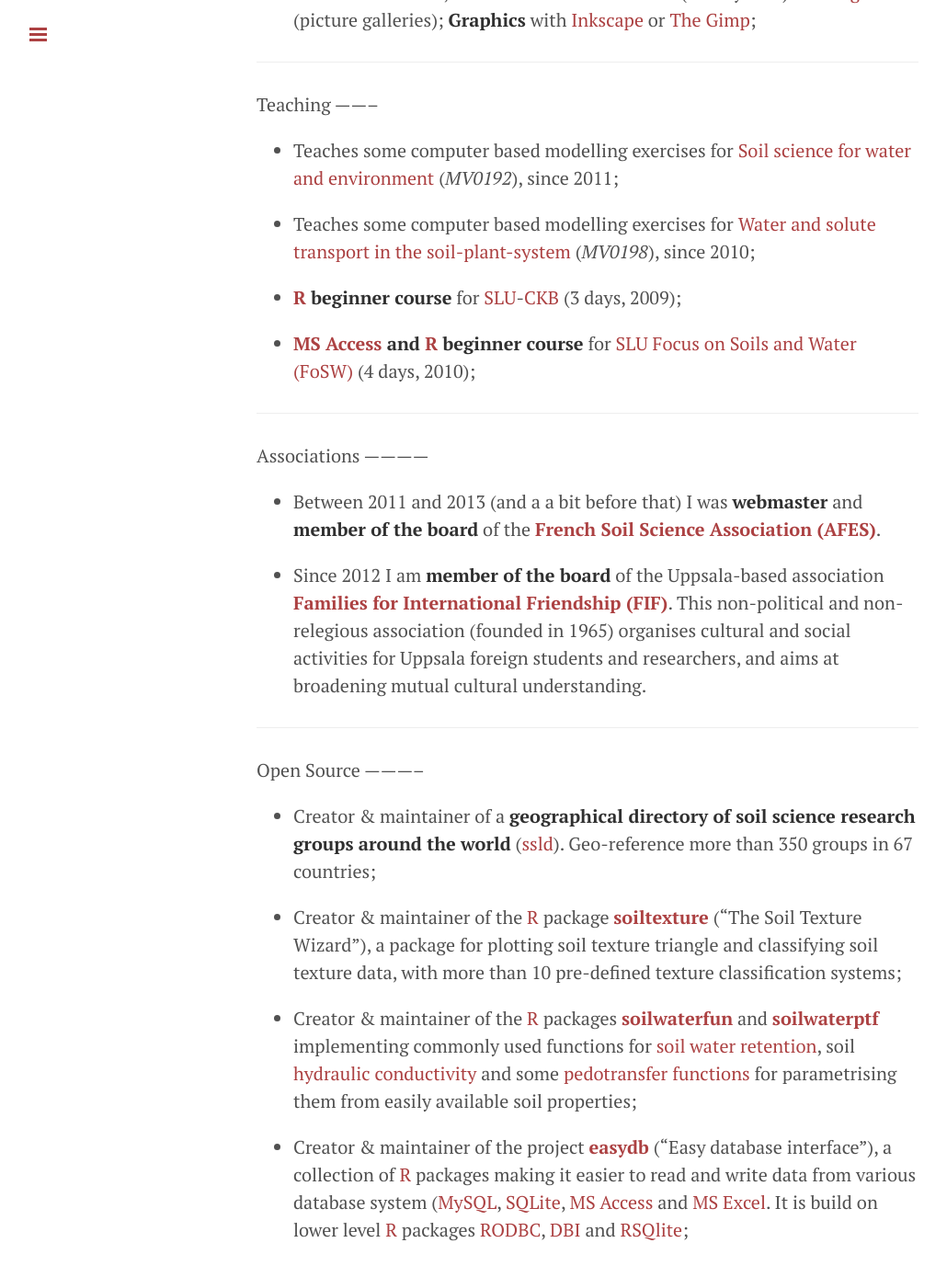
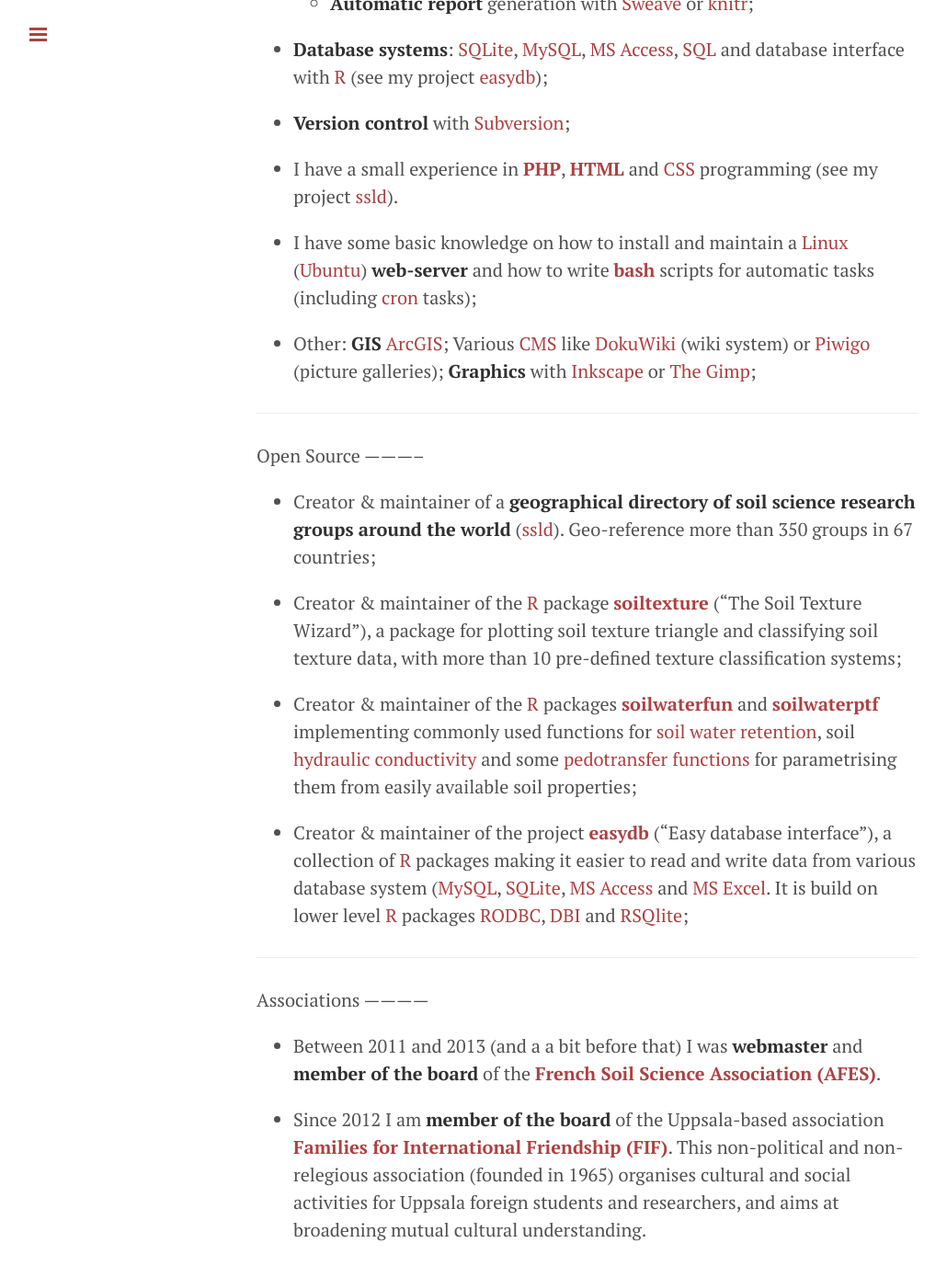
Before and after one commit to julienmoeys/julienmoeys.github.io, a Jekyll site: the page built from CV.md, in a window 1280 px wide and 1400 px high, scrolled down 2843 px. Shown: the top 1389 px of the window at 92% size, without its empty margins (1-1031 px from the left). Built offline with Jekyll 4.4.1, drawn with Linux system fonts in a browser that asks for light colours; Markdown is read by kramdown in place of the engine named in the settings; some of the changed text lies outside the part shown.

```diff
--- a/CV.md
+++ b/CV.md
@@ -8,9 +8,9 @@ weight    : 2.1
 Page content: [Contact](#contact) | [Education](#education) |
 [Fields of expertise](#expertiseFields) |
 [Professional experience](#professionalexperience) |
-[Programming](#programming) | [Teaching](#teaching) |
-[Publications](#publications) | [Associations](#associations) |
-[Open Source](#opensource)
+[Publications](#publications) | [Teaching](#teaching) |
+[Programming](#programming) | [Open Source](#opensource) |
+[Associations](#associations)
 
 
 
@@ -137,42 +156,6 @@ Programming    <a name="programming"></a>
 
 
 - - - - - - - - - - - - - - - - - - - - - - - - - - - - - - - - -
-Teaching    <a name="teaching"></a>
---------
-
-*   Teaches some computer based modelling exercises for
-    [Soil science for water and environment][] (_MV0192_), since
-    2011;
-
-*   Teaches some computer based modelling exercises for
-    [Water and solute transport in the soil-plant-system][]
-    (_MV0198_), since 2010;
-
-*   **[R][] beginner course** for [SLU][]-[CKB][] (3 days, 2009);
-
-*   **[MS Access][] and [R][] beginner course** for [SLU][]
-    [Focus on Soils and Water (FoSW)][FoSW] (4 days, 2010);
-
-
-
-- - - - - - - - - - - - - - - - - - - - - - - - - - - - - - - - -
-Associations    <a name="associations"></a>
-------------
-
-*   Between 2011 and 2013 (and a a bit before that) I was **webmaster**
-    and **member of the board** of the **[French Soil Science Association
-    (AFES)][AFES]**.
-
-*   Since 2012 I am **member of the board** of the Uppsala-based
-    association **[Families for International Friendship
-    (FIF)][FIF]**. This non-political and non-relegious association
-    (founded in 1965) organises cultural and social activities for
-    Uppsala foreign students and researchers, and aims at broadening
-    mutual cultural understanding.
-
-
-
-- - - - - - - - - - - - - - - - - - - - - - - - - - - - - - - - -
 Open Source    <a name="opensource"></a>
 -----------
 
--- a/_layouts/default.html
+++ b/_layouts/default.html
@@ -43,5 +43,8 @@
         }, false);
       })(document);
     </script>
+
+    {% include google_analytics.html %}
+
   </body>
 </html>
--- a/_layouts/default_en.html
+++ b/_layouts/default_en.html
@@ -43,5 +43,8 @@
         }, false);
       })(document);
     </script>
+
+    {% include google_analytics.html %}
+
   </body>
 </html>
--- a/_layouts/default_fr.html
+++ b/_layouts/default_fr.html
@@ -43,5 +43,8 @@
         }, false);
       })(document);
     </script>
+
+    {% include google_analytics.html %}
+
   </body>
 </html>
```
Also changed, not shown: other parts of CV.md (+36 -0 lines), _includes/google_analytics.html (added, +10 -0 lines), index.md (+1 -0 lines).
